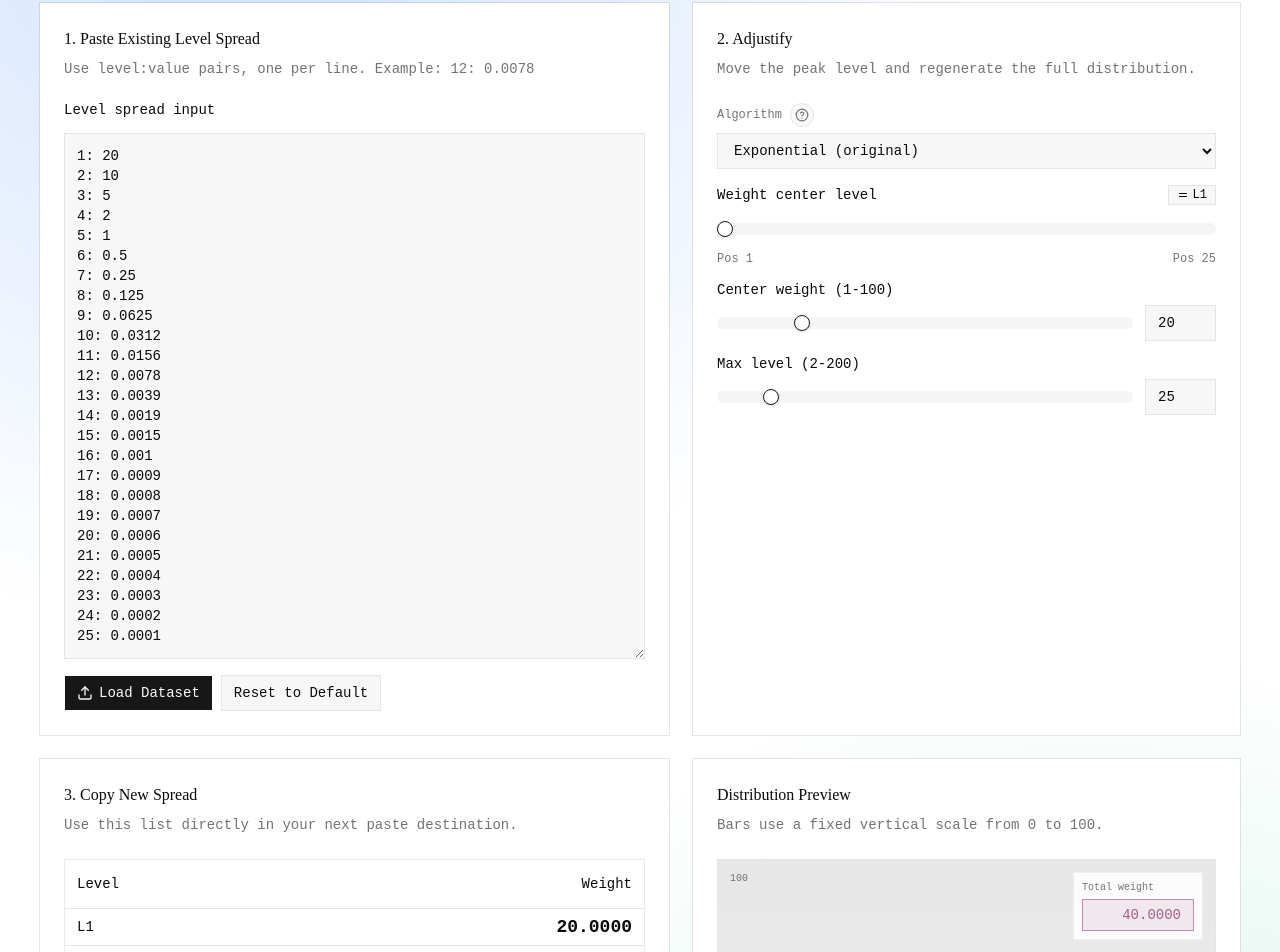
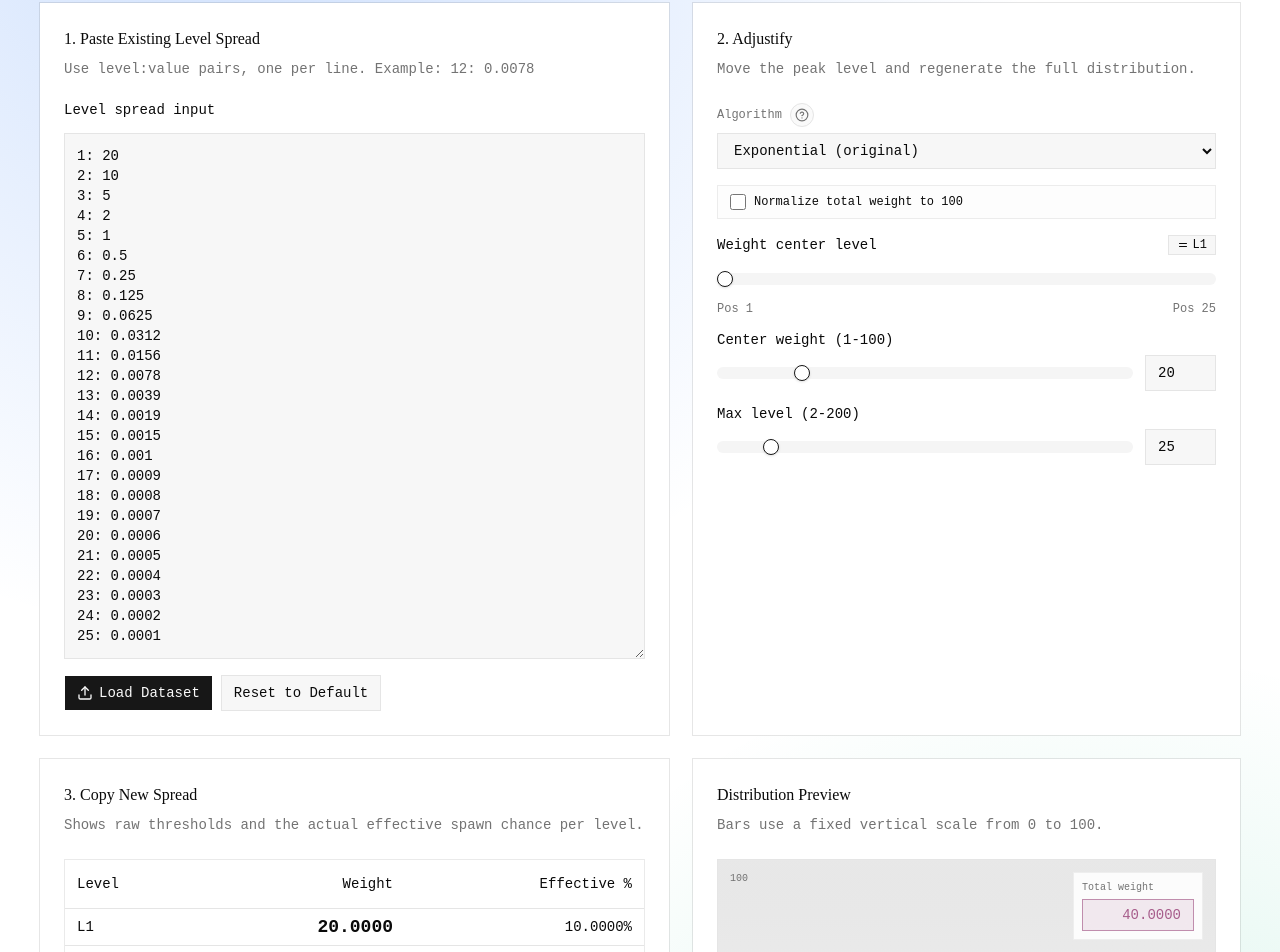
Before and after one commit to dsthedev/slslevelspreadtool, a React (Vite) app: page / in a window 1280 px wide. Shown: the part 319-1271 px from the top of the page. Built offline with nearby package versions, Linux system fonts and the light colour scheme.

Commit message:
feat: add normalization option for total weight and enhance output table with effective chances

```diff
--- a/src/App.tsx
+++ b/src/App.tsx
@@ -15,6 +15,7 @@ import {
   distributionAlgorithms,
   getAlgorithmControls,
   isDistributionAlgorithm,
+  normalizeLevelWeights,
   type AlgorithmControl,
   type DistributionAlgorithm,
   formatLevelSpread,
@@ -41,6 +42,7 @@ export function App() {
   const [algorithm, setAlgorithm] = useState<DistributionAlgorithm>(
     "exponential"
   )
+  const [normalizeToHundred, setNormalizeToHundred] = useState(false)
   const [centerPosition, setCenterPosition] = useState(1)
   const [copied, setCopied] = useState(false)
   const [error, setError] = useState<string | null>(null)
@@ -64,14 +66,27 @@ export function App() {
       return []
     }
 
-    return applyCenteredWeights(
+    const generated = applyCenteredWeights(
       sourceEntries,
       safeCenterPosition - 1,
       algorithm,
       centerWeight,
       { stepAmount }
     )
-  }, [sourceEntries, safeCenterPosition, algorithm, centerWeight, stepAmount])
+
+    if (!normalizeToHundred) {
+      return generated
+    }
+
+    return normalizeLevelWeights(generated, 100)
+  }, [
+    sourceEntries,
+    safeCenterPosition,
+    algorithm,
+    centerWeight,
+    stepAmount,
+    normalizeToHundred,
+  ])
 
   const algorithmControls: AlgorithmControl[] = getAlgorithmControls(algorithm)
 
@@ -105,6 +120,7 @@ export function App() {
     setMaxLevel(DEFAULT_MAX_LEVEL)
     setCenterWeight(DEFAULT_CENTER_WEIGHT)
     setStepAmount(DEFAULT_STEP_AMOUNT)
+    setNormalizeToHundred(false)
     setSourceEntries(buildLevelEntries(DEFAULT_MAX_LEVEL))
     setCenterPosition(1)
     setCopied(false)
@@ -199,6 +215,7 @@ export function App() {
               }))}
               algorithmControls={algorithmControls}
               stepAmount={stepAmount}
+              normalizeToHundred={normalizeToHundred}
               onChange={(position) => {
                 setCenterPosition(clampPosition(position, sourceEntries.length))
                 setCopied(false)
@@ -206,6 +223,10 @@ export function App() {
               onCenterWeightChange={handleCenterWeightChange}
               onMaxLevelChange={handleMaxLevelChange}
               onStepAmountChange={handleStepAmountChange}
+              onNormalizeToHundredChange={(enabled) => {
+                setNormalizeToHundred(enabled)
+                setCopied(false)
+              }}
               onAlgorithmChange={(nextValue) => {
                 if (isDistributionAlgorithm(nextValue)) {
                   setAlgorithm(nextValue)
--- a/src/components/levelupchance/output-table.tsx
+++ b/src/components/levelupchance/output-table.tsx
@@ -1,6 +1,8 @@
+import { useMemo } from "react"
 import { Copy } from "lucide-react"
 
 import type { LevelEntry } from "@/components/levelupchance/types"
+import { getEffectiveLevelChances } from "@/components/levelupchance/utils"
 import { Button } from "@/components/ui/button"
 import {
   Card,
@@ -25,12 +27,14 @@ type OutputTableProps = {
 }
 
 export function OutputTable({ entries, onCopy, copied }: OutputTableProps) {
+  const effectiveEntries = useMemo(() => getEffectiveLevelChances(entries), [entries])
+
   return (
     <Card className="flex h-full flex-col">
       <CardHeader>
         <CardTitle>3. Copy New Spread</CardTitle>
         <CardDescription>
-          Use this list directly in your next paste destination.
+          Shows raw thresholds and the actual effective spawn chance per level.
         </CardDescription>
       </CardHeader>
       <CardContent className="flex flex-1 flex-col gap-3">
@@ -40,14 +44,18 @@ export function OutputTable({ entries, onCopy, copied }: OutputTableProps) {
               <TableRow>
                 <TableHead className="py-2">Level</TableHead>
                 <TableHead className="py-2 text-right">Weight</TableHead>
+                <TableHead className="py-2 text-right">Effective %</TableHead>
               </TableRow>
             </TableHeader>
             <TableBody>
-              {entries.map((entry) => (
+              {effectiveEntries.map((entry) => (
                 <TableRow key={entry.level}>
                   <TableCell className="py-2">L{entry.level}</TableCell>
                   <TableCell className="py-2 text-right font-mono text-lg leading-none font-semibold">
                     {entry.value.toFixed(4)}
+                  </TableCell>
+                  <TableCell className="py-2 text-right font-mono text-sm">
+                    {entry.effectiveChance.toFixed(4)}%
                   </TableCell>
                 </TableRow>
               ))}
--- a/src/components/levelupchance/utils.ts
+++ b/src/components/levelupchance/utils.ts
@@ -49,6 +49,10 @@ export type DistributionAlgorithm =
 
 export type AlgorithmTuningOptions = {
   stepAmount: number
+}
+
+export type LevelChanceEntry = LevelEntry & {
+  effectiveChance: number
 }
 
 export type AlgorithmDescription = {
@@ -247,3 +251,57 @@ function sanitizeWeight(value: number) {
 export function formatLevelSpread(entries: LevelEntry[]): string {
   return entries.map((entry) => `${entry.level}: ${entry.value.toFixed(4)}`).join("\n")
 }
+
+export function normalizeLevelWeights(
+  entries: LevelEntry[],
+  targetTotal = 100
+): LevelEntry[] {
+  if (!Number.isFinite(targetTotal) || targetTotal <= 0 || entries.length === 0) {
+    return entries
+  }
+
+  const currentTotal = entries.reduce((sum, entry) => sum + sanitizeWeight(entry.value), 0)
+
+  if (!Number.isFinite(currentTotal) || currentTotal <= 0) {
+    return entries
+  }
+
+  const scale = targetTotal / currentTotal
+
+  return entries.map((entry) => ({
+    level: entry.level,
+    value: sanitizeWeight(entry.value) * scale,
+  }))
+}
+
+export function getEffectiveLevelChances(entries: LevelEntry[]): LevelChanceEntry[] {
+  let highestCoveredThreshold = 0
+
+  const chancesByLevel = new Map<number, LevelChanceEntry>()
+
+  for (let index = entries.length - 1; index >= 0; index -= 1) {
+    const entry = entries[index]
+    const threshold = clampToRollRange(entry.value)
+    const effectiveChance = Math.max(0, threshold - highestCoveredThreshold)
+
+    chancesByLevel.set(entry.level, {
+      level: entry.level,
+      value: entry.value,
+      effectiveChance,
+    })
+
+    highestCoveredThreshold = Math.max(highestCoveredThreshold, threshold)
+  }
+
+  return entries
+    .map((entry) => chancesByLevel.get(entry.level))
+    .filter((entry): entry is LevelChanceEntry => entry !== undefined)
+}
+
+function clampToRollRange(value: number) {
+  if (!Number.isFinite(value)) {
+    return 0
+  }
+
+  return Math.min(Math.max(value, 0), 100)
+}
--- a/src/components/levelupchance/weight-slider.tsx
+++ b/src/components/levelupchance/weight-slider.tsx
@@ -27,10 +27,12 @@ type WeightSliderProps = {
   algorithmOptions: Array<{ value: DistributionAlgorithm; label: string }>
   algorithmControls: AlgorithmControl[]
   stepAmount: number
+  normalizeToHundred: boolean
   onChange: (position: number) => void
   onCenterWeightChange: (value: number) => void
   onMaxLevelChange: (value: number) => void
   onStepAmountChange: (value: number) => void
+  onNormalizeToHundredChange: (enabled: boolean) => void
   onAlgorithmChange: (value: DistributionAlgorithm) => void
 }
 
@@ -44,10 +46,12 @@ export function WeightSlider({
   algorithmOptions,
   algorithmControls,
   stepAmount,
+  normalizeToHundred,
   onChange,
   onCenterWeightChange,
   onMaxLevelChange,
   onStepAmountChange,
+  onNormalizeToHundredChange,
   onAlgorithmChange,
 }: WeightSliderProps) {
   const selectedAlgorithmDescription = algorithmDescriptions[algorithm]
@@ -69,6 +73,17 @@ export function WeightSlider({
           infoGameplay={selectedAlgorithmDescription.gameplay}
           onChange={(nextValue) => onAlgorithmChange(nextValue as DistributionAlgorithm)}
         />
+
+        <label className="flex items-center gap-2 rounded-lg border border-border/70 bg-muted/20 px-3 py-2 text-xs">
+          <input
+            type="checkbox"
+            checked={normalizeToHundred}
+            onChange={(event) => onNormalizeToHundredChange(event.target.checked)}
+            className="size-4 rounded border border-input"
+          />
+          Normalize total weight to 100
+        </label>
+
         {algorithmControls.includes("centerPosition") ? (
           <>
             <div className="flex items-center justify-between">
```
